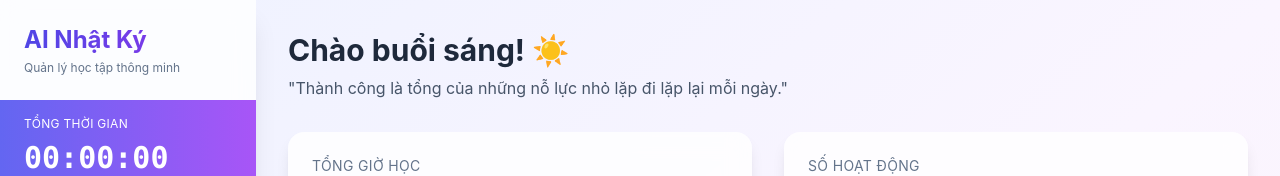
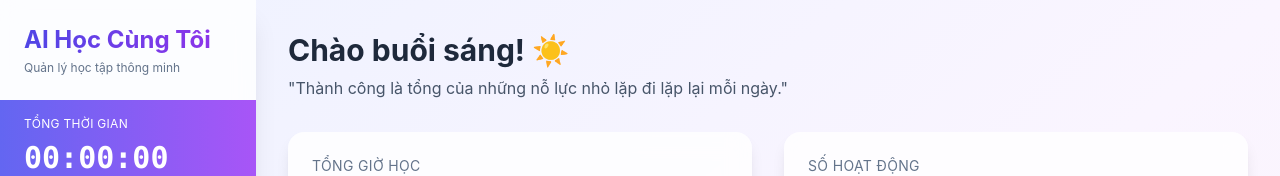
Before and after one commit to nanlux-official/AI-Hoc-Cung-Toi, a React (Create React App) app in the folder client/: page / in a window 1280 px wide. Shown: the top 176 px of the page. Built offline with nearby package versions, Linux system fonts and the light colour scheme; the HTML template or start-up script is replaced by a standard one.

Commit message:
Rebrand: Đổi tên thành 'AI Học Cùng Tôi'
- Cập nhật tên ứng dụng trong sidebar
- Đổi title và meta tags trong index.html
- Cập nhật package.json
- Thêm manifest.json cho PWA
- Cải thiện SEO với keywords và description

```diff
--- a/client/package.json
+++ b/client/package.json
@@ -1,5 +1,5 @@
 {
-  "name": "ai-learning-client",
+  "name": "ai-hoc-cung-toi-client",
   "version": "1.0.0",
   "private": true,
   "dependencies": {
--- a/client/public/index.html
+++ b/client/public/index.html
@@ -3,9 +3,13 @@
 <head>
   <meta charset="utf-8" />
   <meta name="viewport" content="width=device-width, initial-scale=1" />
-  <meta name="theme-color" content="#000000" />
-  <meta name="description" content="AI Nhật Ký - Quản lý học tập thông minh" />
-  <title>AI Nhật Ký</title>
+  <meta name="theme-color" content="#6366f1" />
+  <meta name="description" content="AI Học Cùng Tôi - Nền tảng học tập thông minh với AI hỗ trợ tư vấn tâm lý và học tập" />
+  <meta name="keywords" content="AI học tập, tư vấn tâm lý, học tập thông minh, AI mentor, quản lý học tập" />
+  <meta name="author" content="AI Học Cùng Tôi Team" />
+  <link rel="manifest" href="%PUBLIC_URL%/manifest.json" />
+  <link rel="icon" href="%PUBLIC_URL%/favicon.ico" />
+  <title>AI Học Cùng Tôi - Học tập thông minh</title>
 </head>
 <body>
   <noscript>Bạn cần bật JavaScript để sử dụng ứng dụng này.</noscript>
--- a/client/src/components/StudySpace.js
+++ b/client/src/components/StudySpace.js
@@ -172,7 +172,7 @@ function Sidebar({ activeTab, setActiveTab, globalTime, isGlobalRunning, setIsGl
     <div className="w-64 bg-white/80 backdrop-blur-md shadow-xl h-screen sticky top-0">
       <div className="p-6">
         <h1 className="text-2xl font-bold bg-gradient-to-r from-indigo-600 to-purple-600 bg-clip-text text-transparent">
-          AI Nhật Ký
+          AI Học Cùng Tôi
         </h1>
         <p className="text-xs text-slate-500 mt-1">Quản lý học tập thông minh</p>
       </div>
--- a/package.json
+++ b/package.json
@@ -1,7 +1,7 @@
 {
   "name": "ai-hoc-cung-toi",
   "version": "1.0.0",
-  "description": "AI Learning Companion Platform",
+  "description": "AI Học Cùng Tôi - Nền tảng học tập thông minh",
   "main": "server/index.js",
   "scripts": {
     "dev": "concurrently \"npm run server\" \"npm run client\"",
```
Also changed, not shown: client/public/manifest.json (added).
